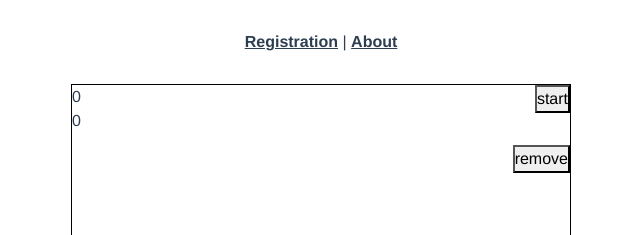
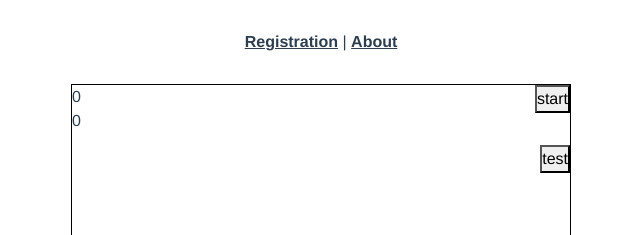
Before and after one commit to what-the-hub/vue-game, a Vue app: page /game in a window 1280 px wide. Shown: the top 235 px of the page, without its empty margins (319-959 px from the left). Built offline with nearby package versions, Linux system fonts and the light colour scheme.

Commit message:
code clear

```diff
--- a/src/components/Board.vue
+++ b/src/components/Board.vue
@@ -4,7 +4,6 @@
     <div>{{id}}</div>
     <button class="button-start" @click="startGame">start</button>
     <button class="button-start" @click="checkStore" style="margin-top: 60px">test</button>
-    <button class="button-start" @click="removeItem" style="margin-top: 60px">remove</button>
     <div id="touch-area">
       <div id="good">
         <div id="excellent">
@@ -39,16 +38,11 @@ export default class Board extends Vue {
   counts: number = 0
 
   eventChild (value: any) {
-    console.log('parent foo work', value)
     this.id = value
   }
 
   checkStore () {
     alert(JSON.stringify(arrowStore.state))
-  }
-
-  removeItem () {
-
   }
 
   /*  checkTouch (item: any) {
@@ -76,19 +70,6 @@ export default class Board extends Vue {
     this.counts += 1
     console.log('the game is on')
   }
-
-/*  logKey (e: KeyboardEvent) {
-    const key: any = e.key
-    const keyToColumn: any = {
-      ArrowLeft: document.getElementsByClassName('left-arrow'),
-      ArrowUp: document.getElementsByClassName('up-arrow'),
-      ArrowDown: document.getElementsByClassName('down-arrow'),
-      ArrowRight: document.getElementsByClassName('right-arrow')
-    }
-    if (keyToColumn[key] && keyToColumn[key].length > 0) {
-      this.checkTouch(keyToColumn[key][0])
-    } else return null
-  } */
 }
 </script>
 
--- a/src/gameComponents/Arrow.vue
+++ b/src/gameComponents/Arrow.vue
@@ -10,7 +10,6 @@ import Vue from 'vue'
 import Component from 'vue-class-component'
 import { Emit } from 'vue-property-decorator'
 import { EActionArrow } from '@/store/modules/arrow/typesArrow'
-import { arrowStore } from '@/store/modules/arrow/arrow'
 import { StoreModuleEnum } from '@/store/types'
 
 @Component
@@ -28,14 +27,11 @@ export default class Arrow extends Vue {
       window.removeEventListener('keydown', this.logKey)
     })
     this.getId()
-    console.log('before', arrowStore.state)
     this.$store.dispatch(`${StoreModuleEnum.arrowStore}/${EActionArrow.ADD_DATA}`, { id: this.id, direction: this.className })
-    console.log('after')
   }
 
   @Emit('get-id')
   getId () {
-    console.log('emit works')
     return this.id
   }
 
@@ -45,7 +41,6 @@ export default class Arrow extends Vue {
   }
 
   logKey (e: KeyboardEvent): void {
-    // eslint-disable-next-line no-unused-vars
     const key: string = e.key
     const keyMap: {[index: string]: string} = {
       ArrowLeft: 'left-arrow',
--- a/src/store/modules/arrow/actions.ts
+++ b/src/store/modules/arrow/actions.ts
@@ -6,7 +6,6 @@ export const actions: ActionTree<IStateArrow, RootStateInterface> & Actions = {
   [EActionArrow.ADD_DATA]: ({
     commit
   }, payload) => {
-    console.log('added', payload)
     commit(EMutationArrow.SET_DATA, payload)
   }
 }
--- a/src/store/modules/arrow/mutations.ts
+++ b/src/store/modules/arrow/mutations.ts
@@ -4,9 +4,6 @@ import { arrowStore } from '@/store/modules/arrow/arrow'
 
 export const mutations: MutationTree<IStateArrow> & Mutations = {
   [EMutationArrow.SET_DATA]: (state, payload) => {
-    console.log('payload 2', payload)
-    console.log(arrowStore.state)
     arrowStore.state = payload
-    console.log(arrowStore.state, 'new state')
   }
 }
```
